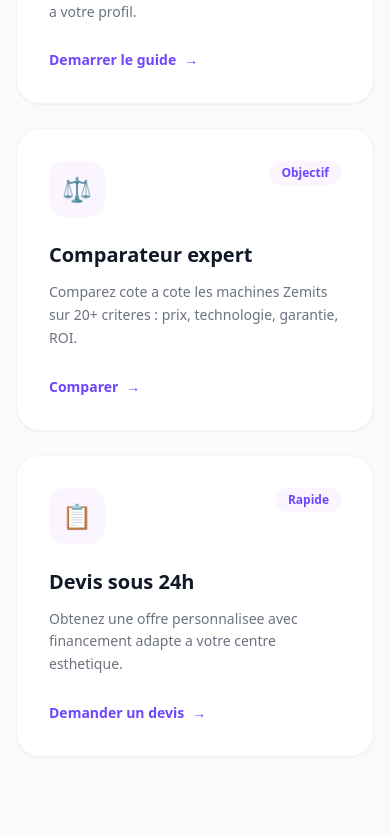
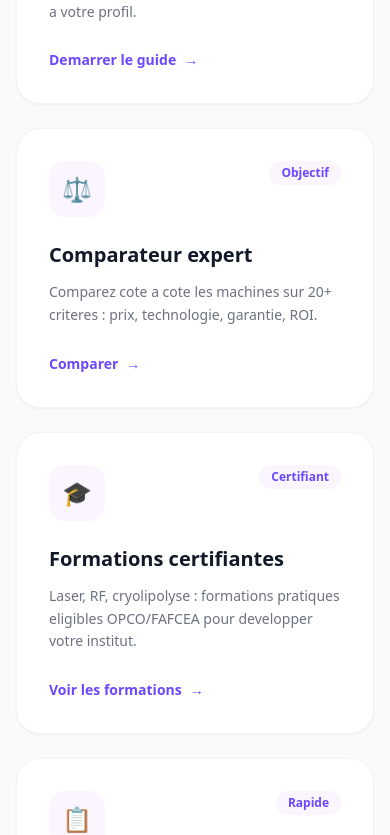
Before and after one commit to Delkori/zemits-comparateur, a Next.js app: page / in a window 390 px wide. Shown: the part 1676-2511 px from the top of the page. Built offline with nearby package versions, Linux system fonts and the light colour scheme.

Commit message:
fix: ajoute lien Formations dans la navbar de la homepage

```diff
--- a/app/page.tsx
+++ b/app/page.tsx
@@ -21,10 +21,18 @@ const FEATURES = [
   {
     icon: "⚖️",
     title: "Comparateur expert",
-    desc: "Comparez cote a cote les machines Zemits sur 20+ criteres : prix, technologie, garantie, ROI.",
+    desc: "Comparez cote a cote les machines sur 20+ criteres : prix, technologie, garantie, ROI.",
     cta: "Comparer",
     href: "/comparateur",
     badge: "Objectif"
+  },
+  {
+    icon: "🎓",
+    title: "Formations certifiantes",
+    desc: "Laser, RF, cryolipolyse : formations pratiques eligibles OPCO/FAFCEA pour developper votre institut.",
+    cta: "Voir les formations",
+    href: "/formations",
+    badge: "Certifiant"
   },
   {
     icon: "📋",
@@ -66,6 +74,7 @@ export default function Home() {
           <div className="hidden md:flex items-center gap-8">
             <Link href="/guide" className="text-sm font-medium text-gray-600 hover:text-[#6C47FF] transition">Guide achat</Link>
             <Link href="/comparateur" className="text-sm font-medium text-gray-600 hover:text-[#6C47FF] transition">Comparateur</Link>
+            <Link href="/formations" className="text-sm font-medium text-gray-600 hover:text-[#6C47FF] transition">Formations</Link>
             <Link href="/contact" className="text-sm font-medium text-gray-600 hover:text-[#6C47FF] transition">Devis</Link>
           </div>
           <div className="flex items-center gap-3">
@@ -84,6 +93,7 @@ export default function Home() {
           <div className="md:hidden border-t border-gray-100 bg-white px-4 py-4 flex flex-col gap-3">
             <Link href="/guide" className="text-sm font-medium text-gray-700 py-2">Guide achat</Link>
             <Link href="/comparateur" className="text-sm font-medium text-gray-700 py-2">Comparateur</Link>
+            <Link href="/formations" className="text-sm font-medium text-gray-700 py-2">Formations</Link>
             <Link href="/contact" className="text-sm font-medium text-gray-700 py-2">Devis</Link>
             <Link href="/guide" className="bg-[#6C47FF] text-white px-5 py-3 rounded-xl text-sm font-bold text-center">Trouver ma machine</Link>
           </div>
@@ -138,7 +148,7 @@ export default function Home() {
             <h2 className="text-3xl font-black text-gray-900 mb-3">Tout ce dont vous avez besoin</h2>
             <p className="text-gray-500">Du premier contact jusqu'a l'achat, on vous accompagne.</p>
           </div>
-          <div className="grid md:grid-cols-3 gap-6">
+          <div className="grid md:grid-cols-2 lg:grid-cols-4 gap-6">
             {FEATURES.map((f) => (
               <div key={f.title} className="bg-white rounded-3xl p-8 shadow-sm hover:shadow-xl transition group border border-gray-100">
                 <div className="flex items-start justify-between mb-6">
@@ -240,10 +250,16 @@ export default function Home() {
         <div className="max-w-2xl mx-auto text-center">
           <h2 className="text-4xl font-black text-white mb-4">Pret a trouver votre machine ?</h2>
           <p className="text-purple-200 text-lg mb-10">Plus de 500 professionnels ont deja utilise notre guide. Gratuit, rapide, sans engagement.</p>
-          <Link href="/guide"
-            className="inline-flex items-center gap-2 bg-white text-[#6C47FF] px-12 py-5 rounded-2xl font-black text-lg hover:bg-purple-50 transition shadow-2xl">
-            Demarrer maintenant — Gratuit →
-          </Link>
+          <div className="flex flex-col sm:flex-row gap-4 justify-center">
+            <Link href="/guide"
+              className="inline-flex items-center justify-center gap-2 bg-white text-[#6C47FF] px-12 py-5 rounded-2xl font-black text-lg hover:bg-purple-50 transition shadow-2xl">
+              Demarrer maintenant — Gratuit →
+            </Link>
+            <Link href="/formations"
+              className="inline-flex items-center justify-center gap-2 bg-white/20 text-white px-8 py-5 rounded-2xl font-bold text-lg hover:bg-white/30 transition">
+              Voir les formations 🎓
+            </Link>
+          </div>
         </div>
       </section>
 
@@ -266,6 +282,7 @@ export default function Home() {
                 <div className="flex flex-col gap-2 text-sm">
                   <Link href="/guide" className="hover:text-white transition">Guide achat</Link>
                   <Link href="/comparateur" className="hover:text-white transition">Comparateur</Link>
+                  <Link href="/formations" className="hover:text-white transition">Formations</Link>
                   <Link href="/contact" className="hover:text-white transition">Devis gratuit</Link>
                 </div>
               </div>
```
